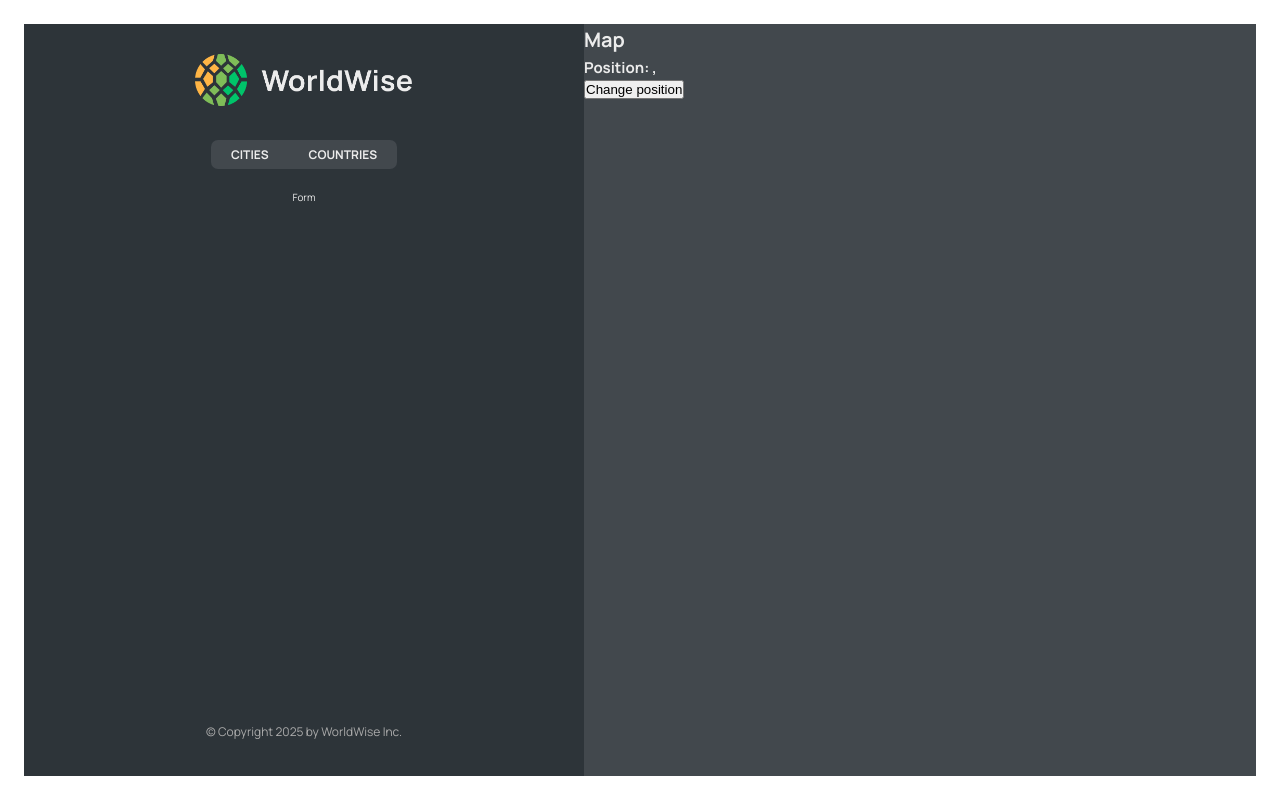
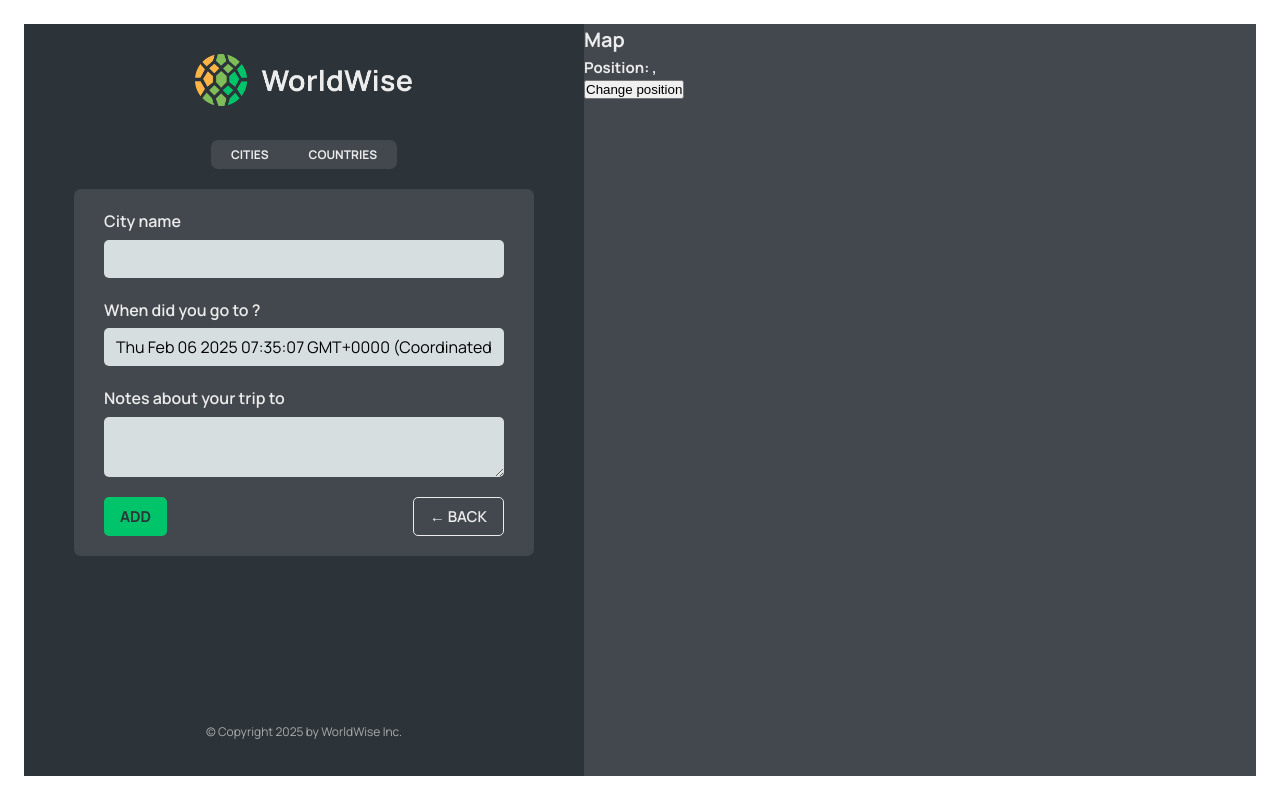
Before and after one commit to Urbork/worldwise, a React (Vite) app: page /app/form in a window 1280 px wide. Built offline with nearby package versions, Linux system fonts and the light colour scheme; data requests are answered from the project's data file.

Commit message:
useNavigate added

```diff
--- a/src/App.jsx
+++ b/src/App.jsx
@@ -1,4 +1,4 @@
-import { BrowserRouter, Routes, Route } from "react-router-dom";
+import { BrowserRouter, Routes, Route, Navigate } from "react-router-dom";
 import { useEffect, useState } from "react";
 import Product from "./pages/Product.jsx";
 import Pricing from "./pages/Pricing.jsx";
@@ -9,6 +9,7 @@
 import CityList from "./components/CityList.jsx";
 import CountryList from "./components/CountryList.jsx";
 import City from "./components/City.jsx";
+import Form from "./components/Form.jsx";
 
 const BASE_URL = "http://localhost:8000";
 
@@ -40,10 +41,7 @@
         <Route path="pricing" element={<Pricing />} />
         <Route path="login" element={<Login />} />
         <Route path="app" element={<AppLayout />}>
-          <Route
-            index
-            element={<CityList cities={cities} isLoading={isLoading} />}
-          />
+          <Route index element={<Navigate replace to="cities" />} />
           <Route
             path="cities"
             element={<CityList cities={cities} isLoading={isLoading} />}
@@ -53,7 +51,7 @@
             path="countries"
             element={<CountryList cities={cities} isLoading={isLoading} />}
           />
-          <Route path="form" element={<p>Form</p>} />
+          <Route path="form" element={<Form />} />
         </Route>
         <Route path="*" element={<PageNotFound />} />
       </Routes>
--- /dev/null
+++ b/src/components/Button.jsx
@@ -0,0 +1,11 @@
+import styles from "./Button.module.css";
+
+function Button({ children, onClick, type }) {
+  return (
+    <button className={`${styles.btn} ${styles[type]}`} onClick={onClick}>
+      {children}
+    </button>
+  );
+}
+
+export default Button;
--- a/src/components/CountryList.jsx
+++ b/src/components/CountryList.jsx
@@ -20,7 +20,7 @@
   return (
     <ul className={styles.countryList}>
       {countries.map((country) => (
-        <CountryItem country={country} />
+        <CountryItem country={country} key={country.country} />
       ))}
     </ul>
   );
--- a/src/components/Form.jsx
+++ b/src/components/Form.jsx
@@ -3,6 +3,8 @@
 import { useState } from "react";
 
 import styles from "./Form.module.css";
+import Button from "./Button";
+import { useNavigate } from "react-router-dom";
 
 export function convertToEmoji(countryCode) {
   const codePoints = countryCode
@@ -13,6 +15,8 @@
 }
 
 function Form() {
+  const navigate = useNavigate();
+
   const [cityName, setCityName] = useState("");
   const [country, setCountry] = useState("");
   const [date, setDate] = useState(new Date());
@@ -49,8 +53,16 @@
       </div>
 
       <div className={styles.buttons}>
-        <button>Add</button>
-        <button>&larr; Back</button>
+        <Button type="primary">Add</Button>
+        <Button
+          type="back"
+          onClick={(e) => {
+            e.preventDefault();
+            navigate(-1);
+          }}
+        >
+          &larr; Back
+        </Button>
       </div>
     </form>
   );
--- a/src/components/Map.jsx
+++ b/src/components/Map.jsx
@@ -1,7 +1,9 @@
-import { useSearchParams } from "react-router-dom";
+import { useNavigate, useSearchParams } from "react-router-dom";
 import styles from "./Map.module.css";
 
 function Map() {
+  const navigate = useNavigate();
+
   const [searchParams, setSearchParams] = useSearchParams();
   const lat = searchParams.get("lat");
   const lng = searchParams.get("lng");
@@ -9,7 +11,7 @@
   // console.log(lat, lng);
 
   return (
-    <div className={styles.mapContainer}>
+    <div className={styles.mapContainer} onClick={() => navigate("form")}>
       <h1>Map</h1>
       <h2>
         Position: {lat}, {lng}
```
